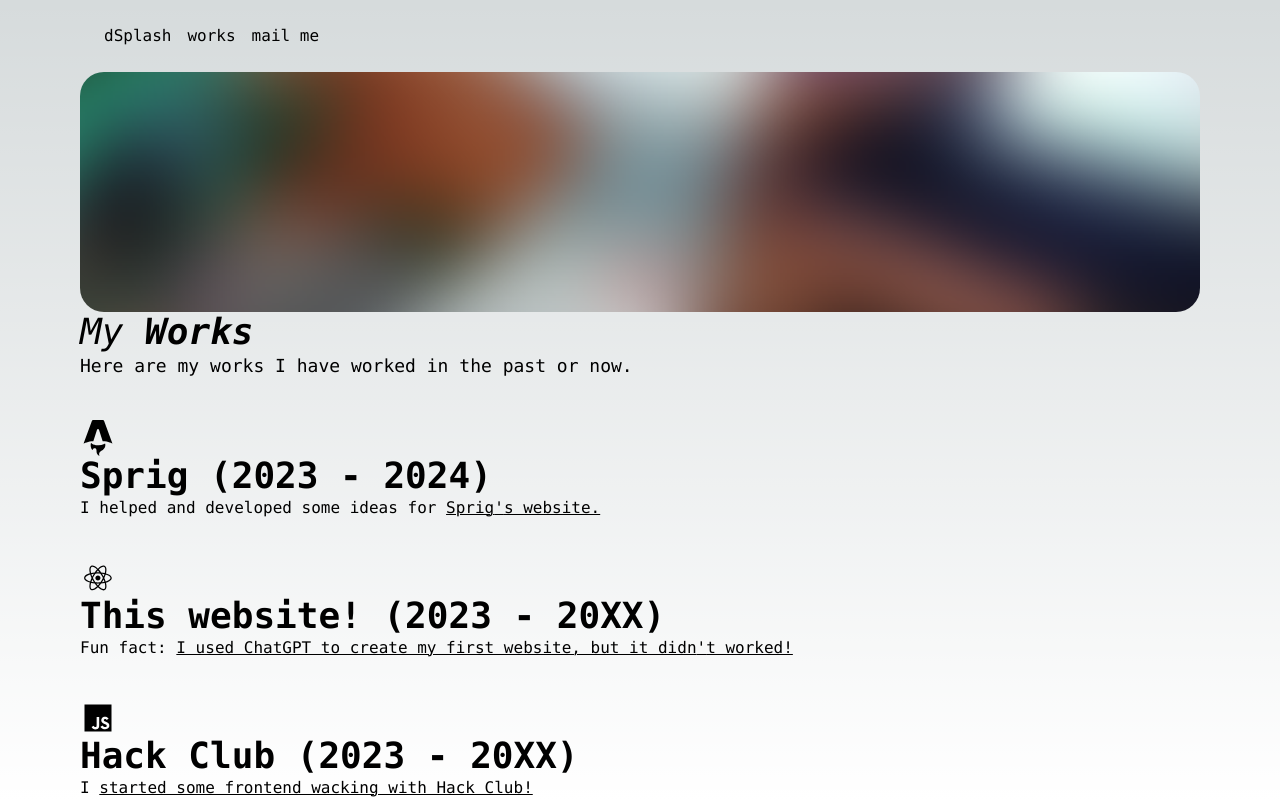
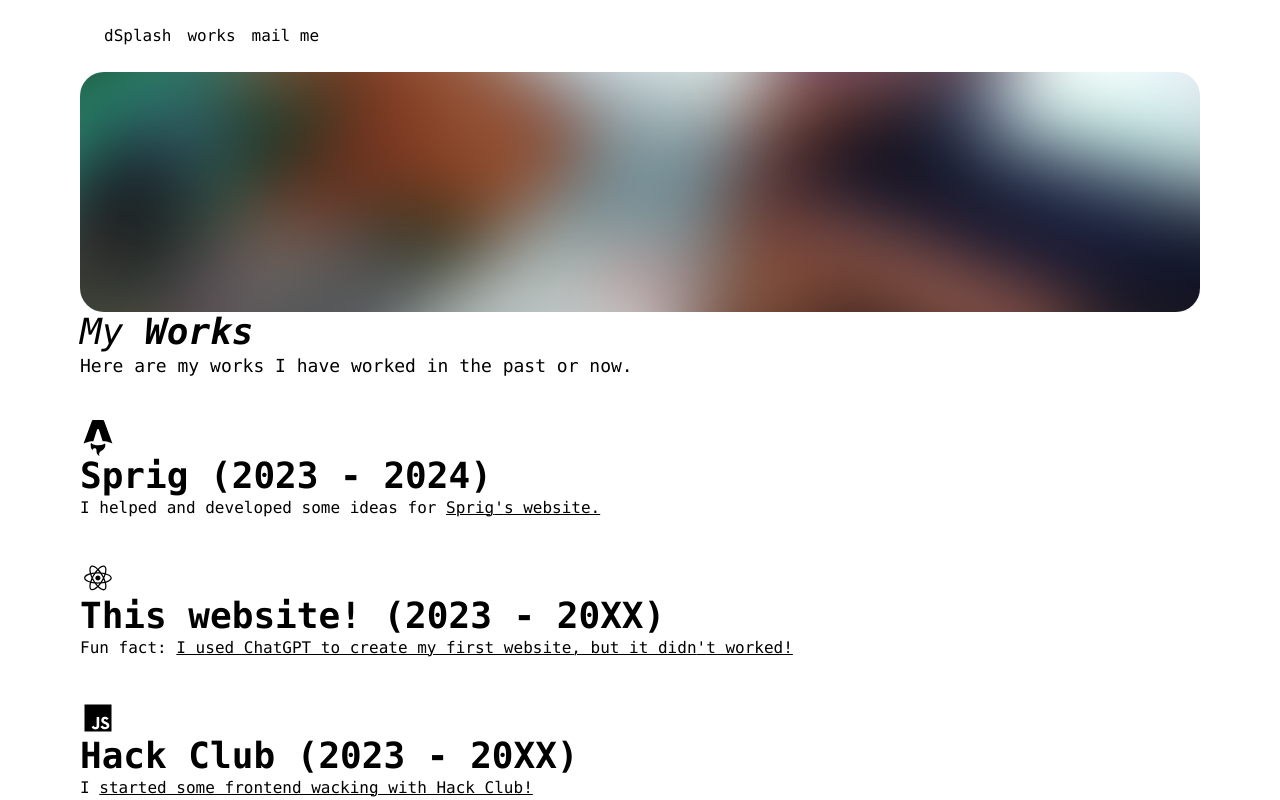
Before and after one commit to itsdoruk/mawebsite, a Next.js app: page /works in a window 1280 px wide. Built offline with nearby package versions, Linux system fonts and the light colour scheme.

Commit message:
kinda removed the gradient

```diff
--- a/styles/globals.css
+++ b/styles/globals.css
@@ -21,9 +21,8 @@ body {
   background: linear-gradient(
       to bottom,
       transparent,
-      rgb(var(--background-end-rgb))
+      rgb(var(--foreground-end-rgb))
     )
-    rgb(var(--background-start-rgb));
 }
 
 @layer utilities {
```
